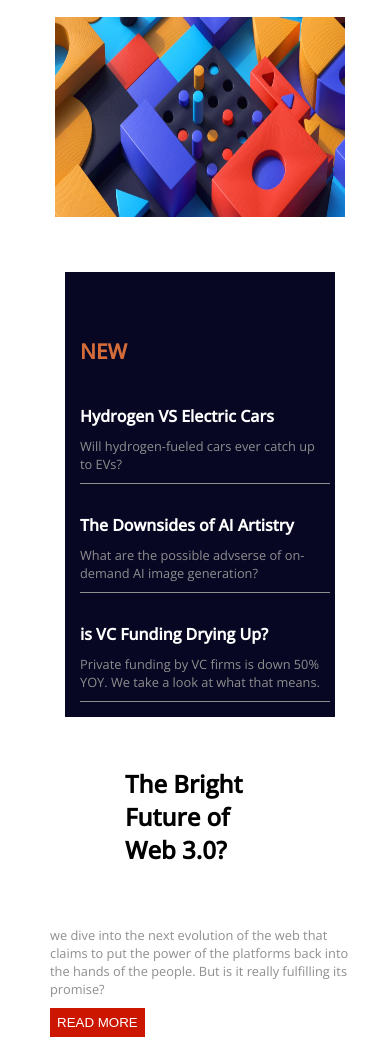
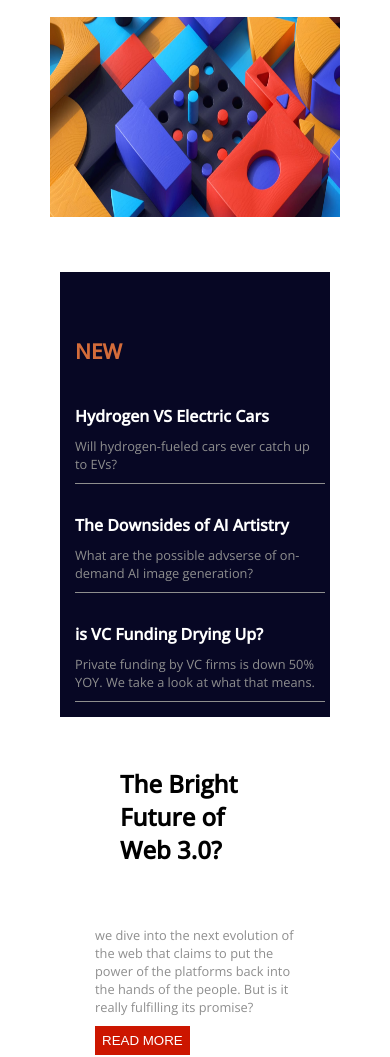
Before and after one commit to king-mayor/News-3.0, a plain HTML site: page index.html in a window 390 px wide. Shown: the part 63-1120 px from the top of the page. Drawn offline with nearby package versions, Linux system fonts and the light colour scheme; a web font is replaced by a local one.

Commit message:
Update style.css

```diff
--- a/style.css
+++ b/style.css
@@ -181,6 +181,9 @@ cursor: pointer;
         display: flex;
         flex-wrap: wrap;
     }
+    .web-text{
+        width: 200px;
+    }
     .device-sect{
         flex-wrap: wrap;
         gap: 20px;
```
